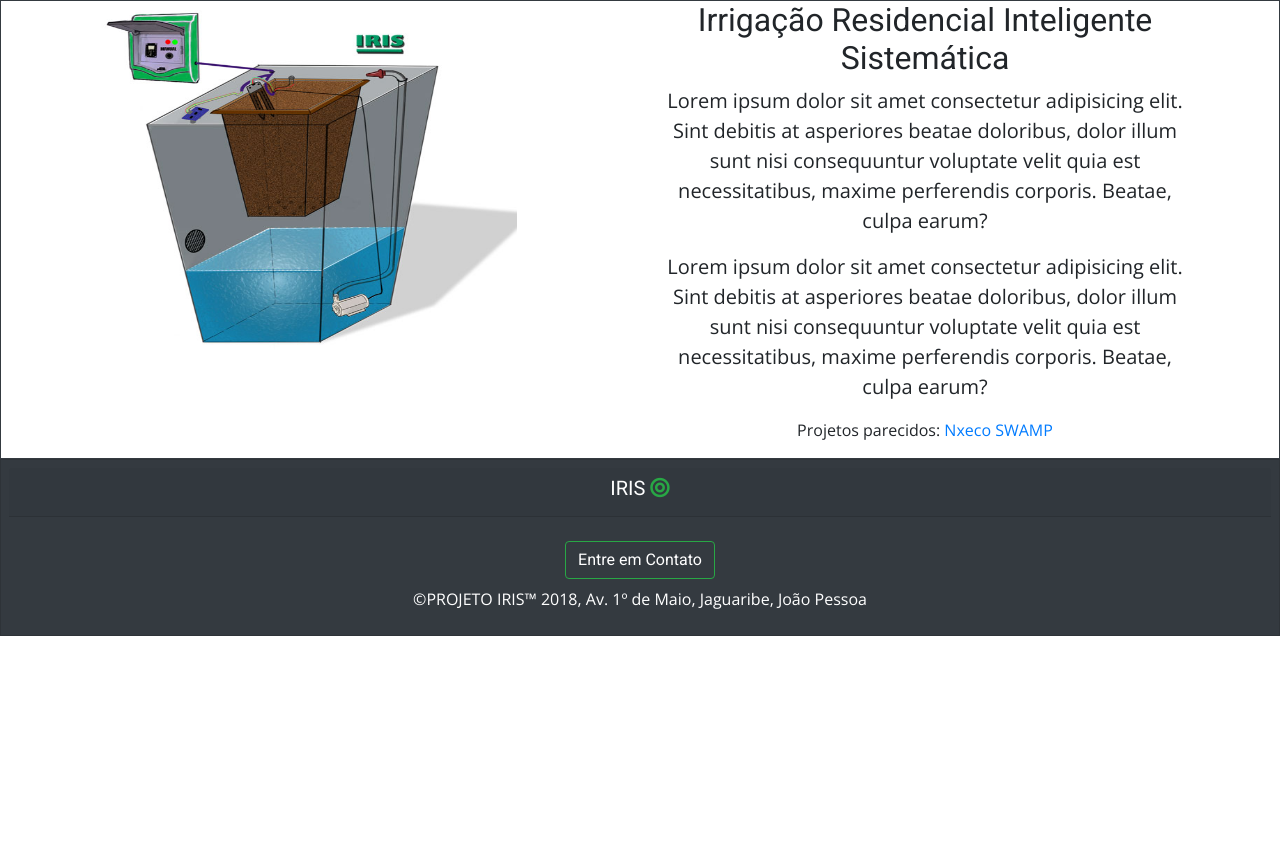
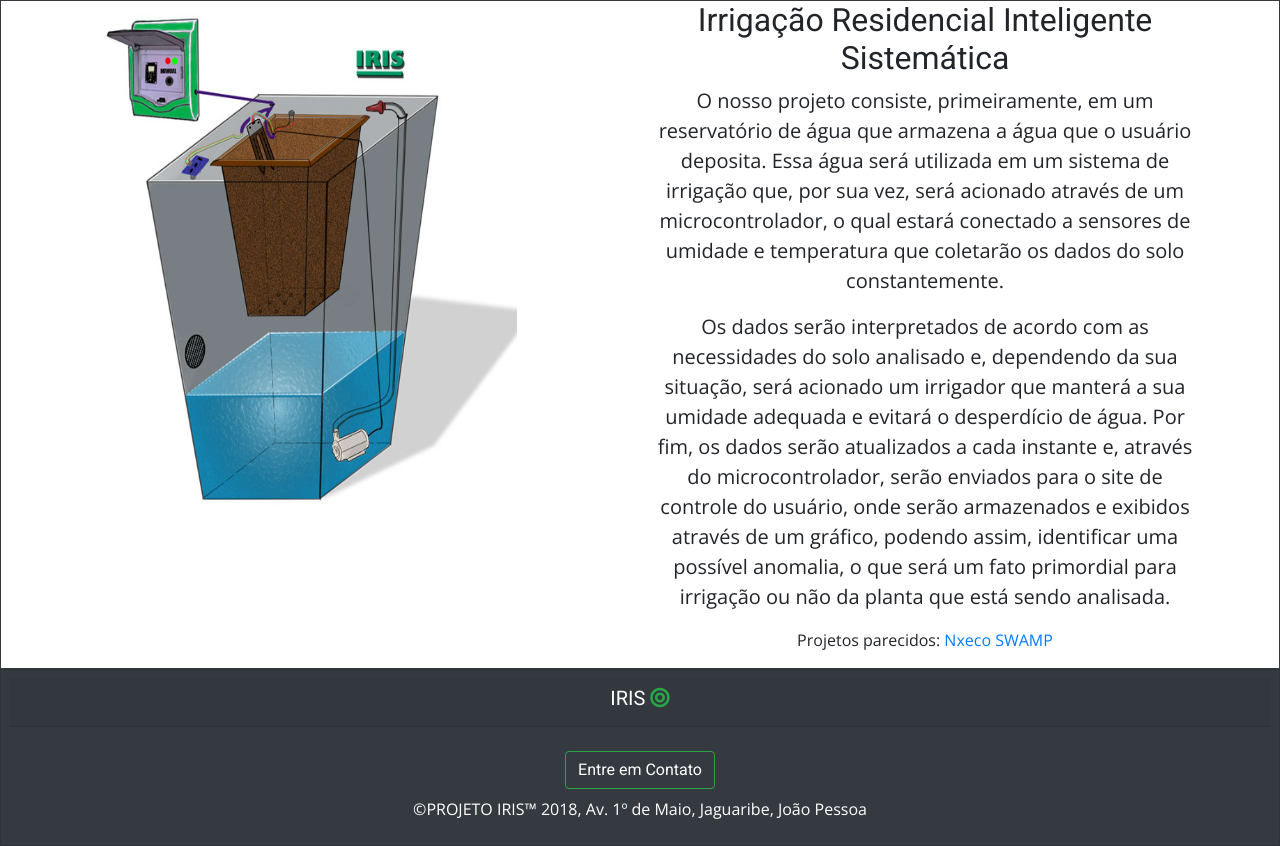
Before and after one commit to mateusgomesc7/IRIS, a PHP site: page /projetos.php in a window 1280 px wide. Shown: the part 88-934 px from the top of the page. Before the commit the page ends 724 px from the top, so only its background shows below. Run offline with PHP 8.4, Linux system fonts and the light colour scheme; some libraries are stand-ins or nearby versions.

Commit message:
Textos atualizados

```diff
--- a/index.php
+++ b/index.php
@@ -84,9 +84,7 @@
         <div class="col-lg-3 col-md-3 col-sm-6 col-xs-12">
           <h4>IRIS é IRIS</h4>
           <p>
-            Lorem ipsum dolor sit amet consectetur adipisicing elit. Voluptate distinctio voluptatem obcaecati deserunt
-            similique accusamus enim temporibus ab tenetur minima hic aliquid debitis maxime praesentium quos odio,
-            beatae placeat quae.
+          Com o IRIS você pode desfrutar da maior praticidade, podendo acompanhar o estado de sua planta e irrigar ela de onde você estiver.
           </p>
         </div>
         <div class="col-lg-3 col-md-3 col-sm-6 col-xs-12">
--- a/projetos.php
+++ b/projetos.php
@@ -34,14 +34,10 @@
         <div class="col-sm-6 text-center">
           <h2>Irrigação Residencial Inteligente Sistemática</h2>
           <p class="lead">
-            Lorem ipsum dolor sit amet consectetur adipisicing elit. Sint debitis at asperiores beatae doloribus, dolor
-            illum sunt nisi consequuntur voluptate velit quia est necessitatibus, maxime perferendis corporis. Beatae,
-            culpa earum?
+          O nosso projeto consiste, primeiramente, em um reservatório de água que armazena a água que o usuário deposita. Essa água será utilizada em um sistema de irrigação que, por sua vez, será acionado através de um microcontrolador, o qual estará conectado a sensores de umidade e temperatura que coletarão os dados do solo constantemente.
           </p>
           <p class="lead">
-            Lorem ipsum dolor sit amet consectetur adipisicing elit. Sint debitis at asperiores beatae doloribus, dolor
-            illum sunt nisi consequuntur voluptate velit quia est necessitatibus, maxime perferendis corporis. Beatae,
-            culpa earum?
+          Os dados serão interpretados de acordo com as necessidades do solo analisado e, dependendo da sua situação, será acionado um irrigador que manterá a sua umidade adequada e evitará o desperdício de água. Por fim, os dados serão atualizados a cada instante e, através do microcontrolador, serão enviados para o site de controle do usuário, onde serão armazenados e exibidos através de um gráfico, podendo assim, identificar uma possível anomalia, o que será um fato primordial para irrigação ou não da planta que está sendo analisada.
           </p>
           <p>
             Projetos parecidos:
```
